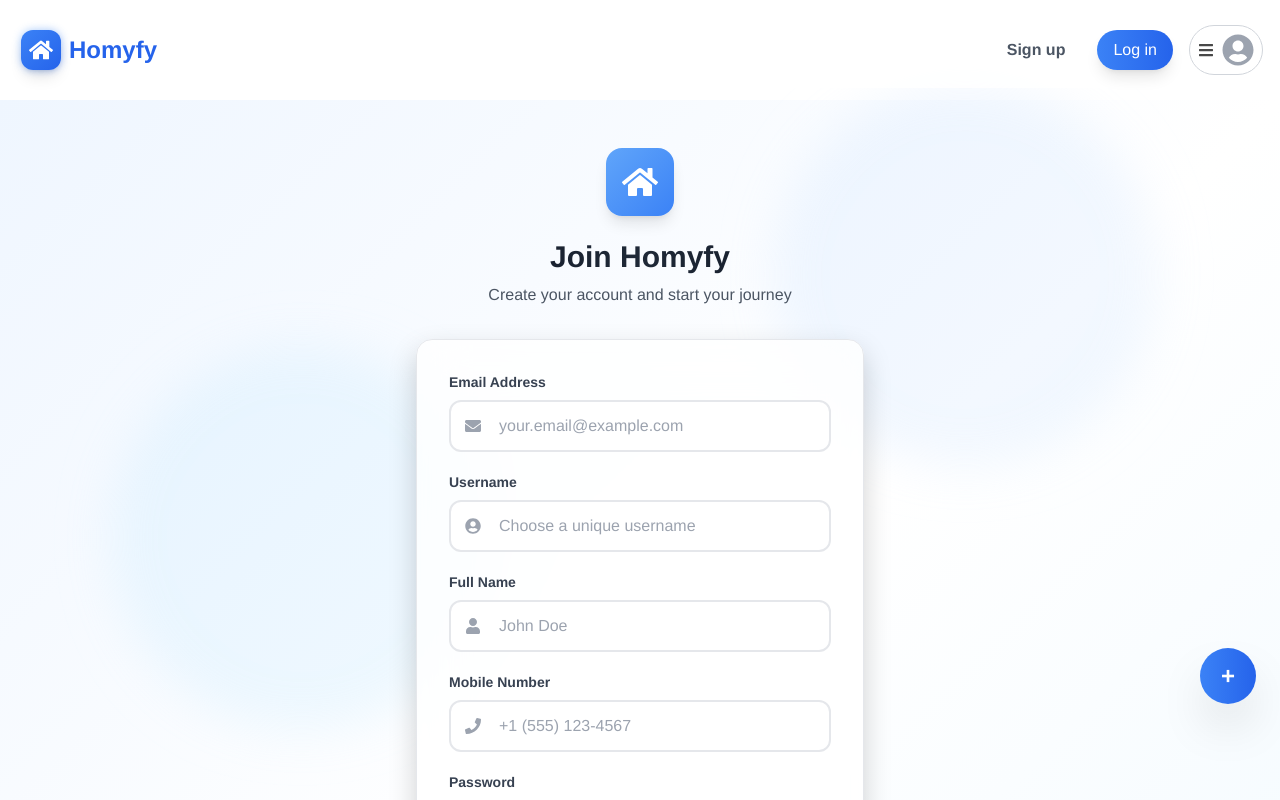
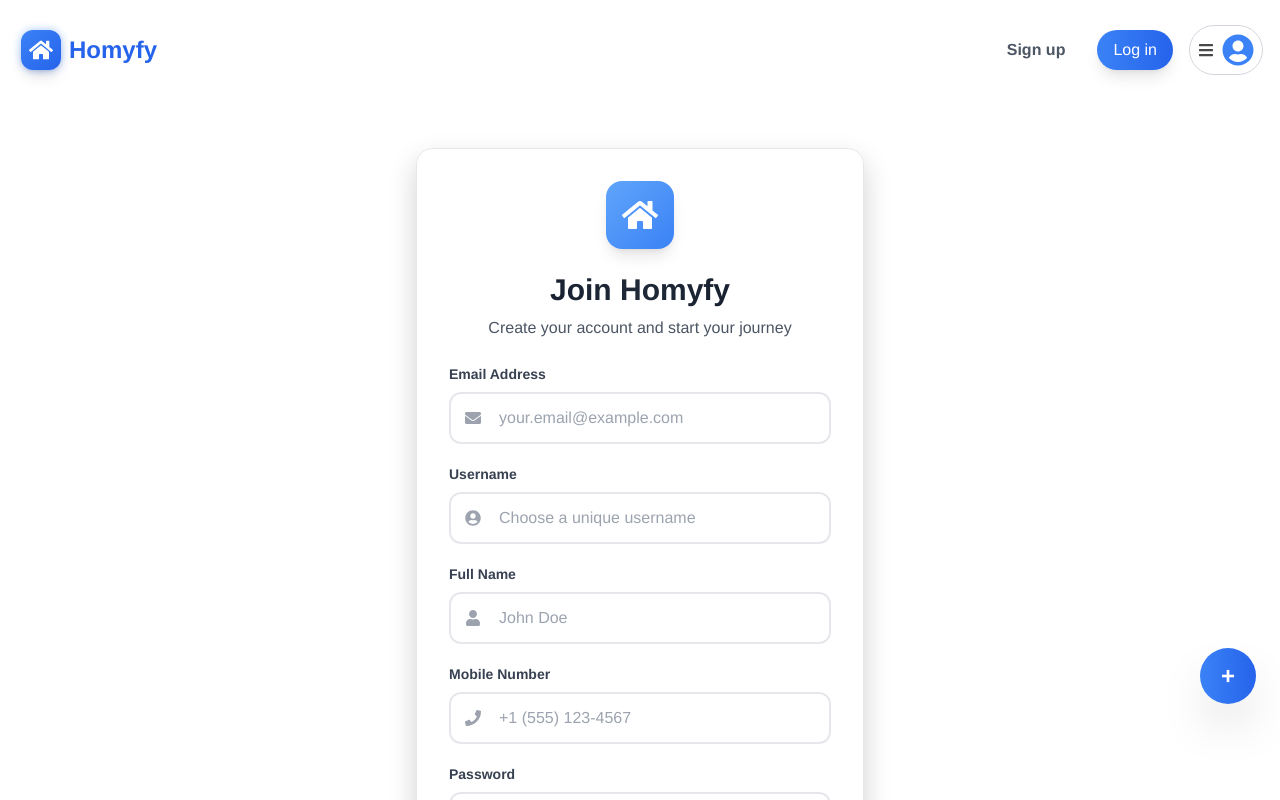
Before and after one commit to M-Tayyab-193/Homyfy, a React (Vite) app: page /signup in a window 1280 px wide. Shown: the top 800 px of the page. Built offline with nearby package versions, Linux system fonts and the light colour scheme.

Commit message:
Enhanced the overall design

```diff
--- a/src/components/layout/Navbar.jsx
+++ b/src/components/layout/Navbar.jsx
@@ -227,7 +227,7 @@ function Navbar() {
                   )}
                 </>
               ) : (
-                <FaUserCircle className="w-8 h-8 text-gray-400" />
+                <FaUserCircle className="w-8 h-8 text-blue-500" />
               )}
             </motion.button>
 
--- a/src/pages/AuthPage.jsx
+++ b/src/pages/AuthPage.jsx
@@ -137,7 +137,7 @@ function AuthPage() {
   };
 
   return (
-    <div className="min-h-screen bg-gradient-to-br from-blue-50 via-white to-sky-50 flex justify-center items-center px-4 py-12">
+    <div className="min-h-screen bg-white flex justify-center items-center px-4 py-12">
 
 
       <motion.div
@@ -147,14 +147,20 @@ function AuthPage() {
         transition={{ duration: 0.5 }}
       >
         <motion.div
-          className="text-center mb-8"
+          className="bg-white/80 backdrop-blur-xl rounded-2xl shadow-card-hover p-8 mb-6 border border-gray-200"
+          initial={{ opacity: 0, y: 20 }}
+          animate={{ opacity: 1, y: 0 }}
+          transition={{ delay: 0.3 }}
+        >
+          <motion.div
+            className="text-center mb-6"
             initial={{ opacity: 0, scale: 0.9 }}
             animate={{ opacity: 1, scale: 1 }}
-          transition={{ delay: 0.2 }}
+            transition={{ delay: 0.15 }}
           >
             <motion.div
               className="inline-block p-4 bg-gradient-to-br from-blue-400 to-blue-500 rounded-2xl shadow-lg mb-4"
-            whileHover={{ scale: 1.1, rotate: 5 }}
+              whileHover={{ scale: 1.07, rotate: 3 }}
               transition={{ type: "spring", stiffness: 300 }}
             >
               <FaHome className="text-white text-4xl" />
@@ -166,13 +172,6 @@ function AuthPage() {
               {showResetPassword ? "Enter your email to reset password" : "Log in to continue your journey"}
             </p>
           </motion.div>
-
-        <motion.div
-          className="bg-white/80 backdrop-blur-xl rounded-2xl shadow-card-hover p-8 mb-6 border border-gray-200"
-          initial={{ opacity: 0, y: 20 }}
-          animate={{ opacity: 1, y: 0 }}
-          transition={{ delay: 0.3 }}
-        >
           {error && (
             <motion.div
               className="bg-red-50 border border-red-200 text-red-700 p-4 rounded-xl mb-6 flex items-start gap-3"
@@ -372,7 +371,7 @@ function AuthPage() {
                 </motion.button>
               </form>
 
-              <div className="flex items-center my-6">
+              {/* <div className="flex items-center my-6">
                 <div className="flex-grow border-t border-gray-300"></div>
                 <div className="px-4 text-gray-500 text-sm font-medium">or continue with</div>
                 <div className="flex-grow border-t border-gray-300"></div>
@@ -388,7 +387,7 @@ function AuthPage() {
                   <FaGoogle className="text-red-500 mr-3 text-xl" />
                   <span className="group-hover:text-gray-900 transition-colors">Continue with Google</span>
                 </motion.button>
-              </div>
+              </div> */}
             </>
           )}
         </motion.div>
--- a/src/pages/SignupPage.jsx
+++ b/src/pages/SignupPage.jsx
@@ -102,34 +102,8 @@ function SignupPage() {
   };
 
   return (
-    <div className="min-h-screen bg-gradient-to-br from-blue-50 via-white to-sky-50 flex justify-center items-center px-4 py-12">
-      {/* Floating background elements */}
-      <div className="absolute inset-0 overflow-hidden pointer-events-none">
-        <motion.div
-          className="absolute top-10 right-20 w-96 h-96 bg-blue-200 rounded-full mix-blend-multiply filter blur-xl opacity-20"
-          animate={{
-            x: [0, -100, 0],
-            y: [0, 100, 0],
-          }}
-          transition={{
-            duration: 25,
-            repeat: Infinity,
-            ease: "easeInOut"
-          }}
-        />
-        <motion.div
-          className="absolute bottom-10 left-20 w-96 h-96 bg-sky-200 rounded-full mix-blend-multiply filter blur-xl opacity-20"
-          animate={{
-            x: [0, 100, 0],
-            y: [0, -100, 0],
-          }}
-          transition={{
-            duration: 30,
-            repeat: Infinity,
-            ease: "easeInOut"
-          }}
-        />
-      </div>
+    <div className="min-h-screen bg-white flex justify-center items-center px-4 py-12">
+
 
       <motion.div
         className="w-full max-w-md relative z-10"
@@ -137,15 +111,22 @@ function SignupPage() {
         animate={{ opacity: 1, y: 0 }}
         transition={{ duration: 0.5 }}
       >
+       <motion.div
+          className="bg-white/80 backdrop-blur-xl rounded-2xl shadow-card-hover p-8 mb-6 border border-gray-200"
+          initial={{ opacity: 0, y: 20 }}
+          animate={{ opacity: 1, y: 0 }}
+          transition={{ delay: 0.3 }}
+        >
+
         <motion.div
-          className="text-center mb-8"
+          className="text-center mb-6"
           initial={{ opacity: 0, scale: 0.9 }}
           animate={{ opacity: 1, scale: 1 }}
           transition={{ delay: 0.2 }}
         >
           <motion.div
             className="inline-block p-4 bg-gradient-to-br from-blue-400 to-blue-500 rounded-2xl shadow-lg mb-4"
-            whileHover={{ scale: 1.1, rotate: -5 }}
+            whileHover={{ scale: 1.07, rotate: -3 }}
             transition={{ type: "spring", stiffness: 300 }}
           >
             <FaHome className="text-white text-4xl" />
@@ -158,12 +139,7 @@ function SignupPage() {
           </p>
         </motion.div>
 
-        <motion.div
-          className="bg-white/80 backdrop-blur-xl rounded-2xl shadow-card-hover p-8 mb-6 border border-gray-200"
-          initial={{ opacity: 0, y: 20 }}
-          animate={{ opacity: 1, y: 0 }}
-          transition={{ delay: 0.3 }}
-        >
+
           {error && (
             <motion.div
               className="bg-red-50 border border-red-200 text-red-700 p-4 rounded-xl mb-6 flex items-start gap-3"
@@ -363,14 +339,14 @@ function SignupPage() {
             </motion.button>
           </form>
 
-          {/* Divider */}
+          {/* Divider
           <div className="flex items-center my-6">
             <div className="flex-grow border-t border-gray-300" />
             <div className="px-4 text-gray-500 text-sm font-medium">or sign up with</div>
             <div className="flex-grow border-t border-gray-300" />
-          </div>
+          </div> */}
 
-          {/* OAuth */}
+          {/* OAuth
           <div className="space-y-3">
             <motion.button
               className="w-full flex items-center justify-center py-3 px-4 border-2 border-gray-200 rounded-xl hover:bg-gray-50 hover:border-gray-300 transition-all font-medium group"
@@ -381,7 +357,7 @@ function SignupPage() {
               <FaGoogle className="text-red-500 mr-3 text-xl" />
               <span className="group-hover:text-gray-900 transition-colors">Continue with Google</span>
             </motion.button>
-          </div>
+          </div> */}
         </motion.div>
 
         {/* Footer */}
```
Lines whose indentation alone changed are shown as unchanged.
